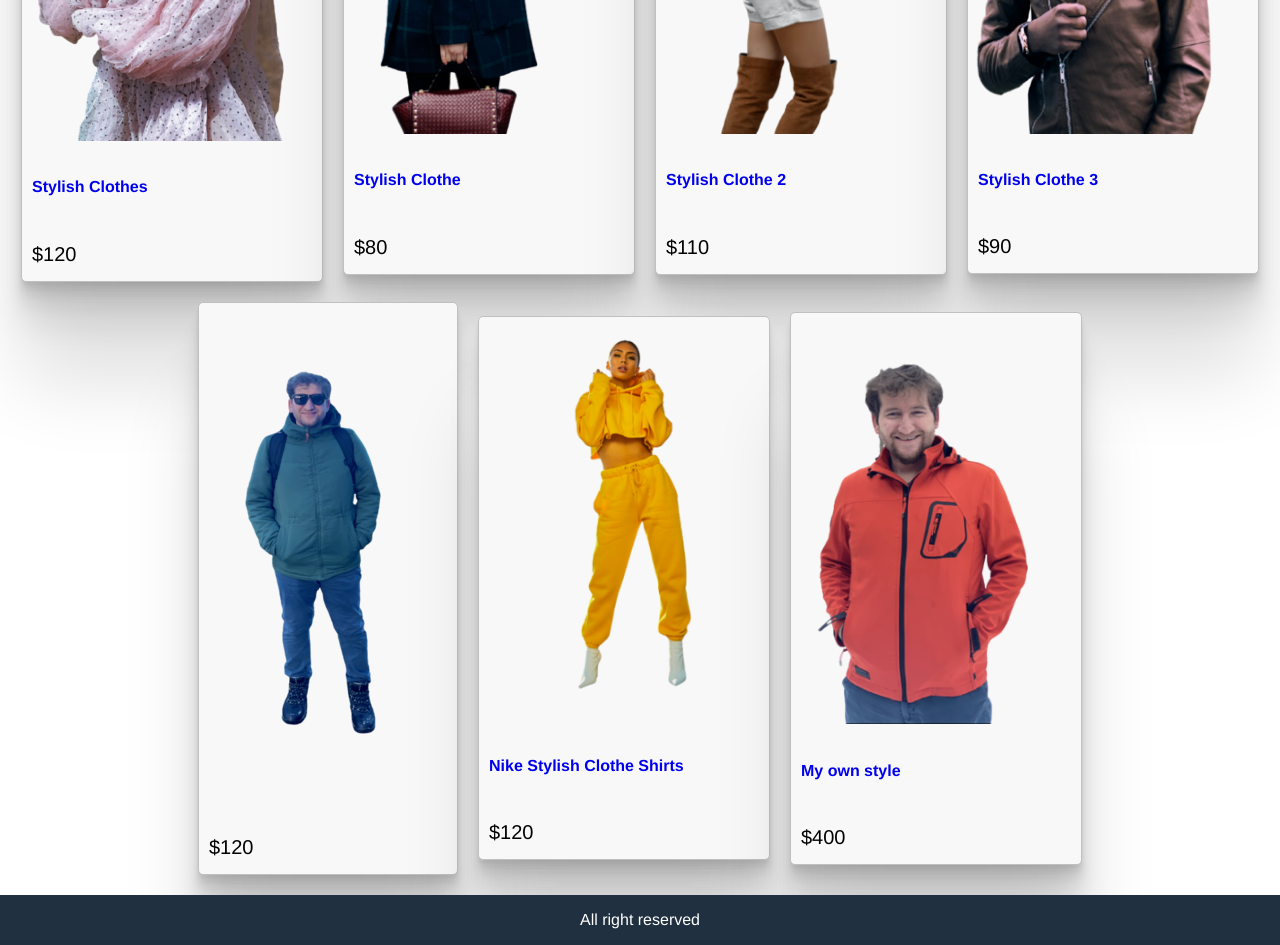
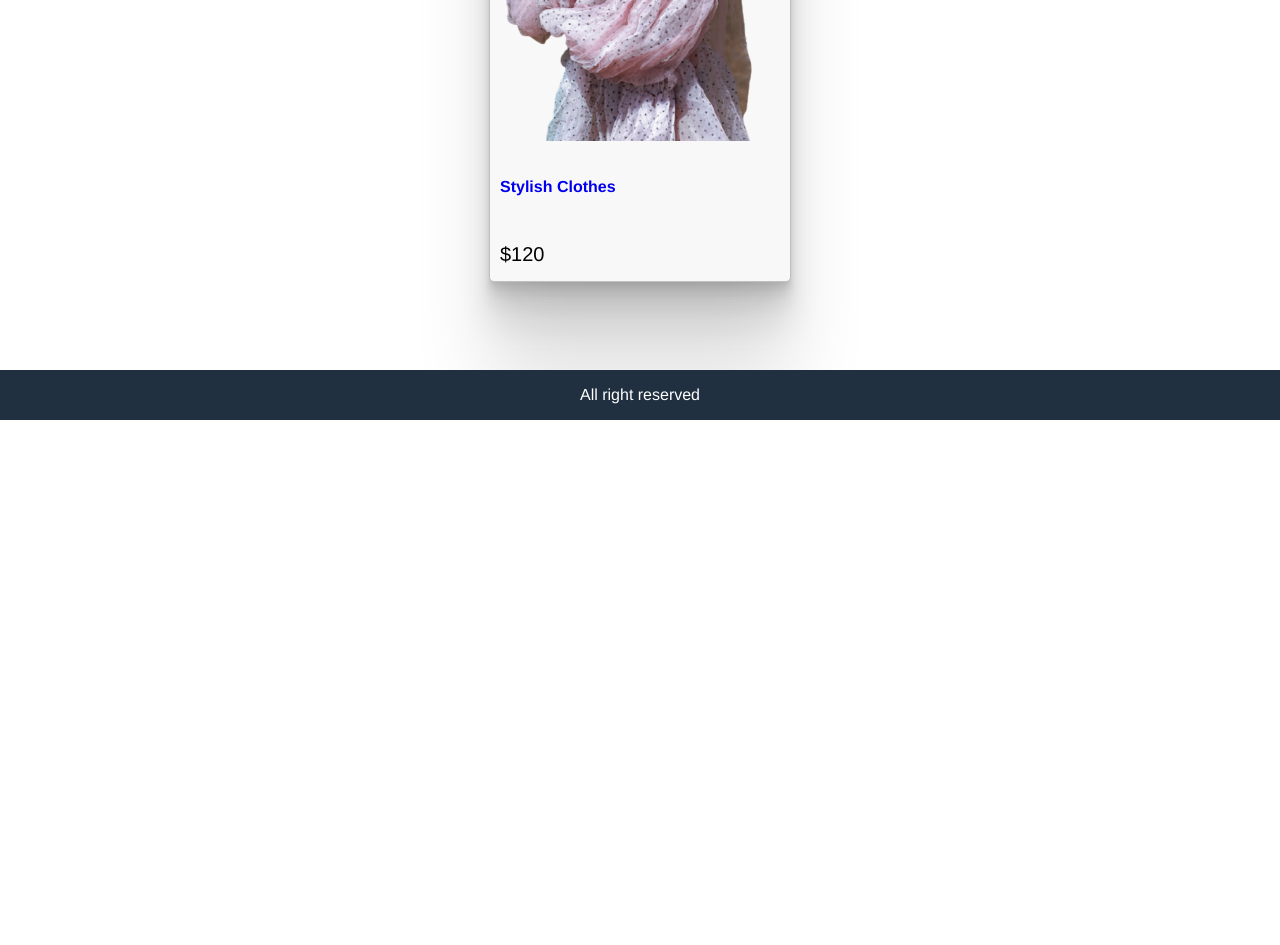
Before and after one commit to fatihkgm/EcommerceWebsite_React, a React (Create React App) app in the folder eshops/: page / in a window 1280 px wide. Shown: the part 380-1325 px from the top of the page. After the commit the page ends 800 px from the top, so only its background shows below. Built offline with nearby package versions, Linux system fonts and the light colour scheme.

Commit message:
data.js created and issue solved

```diff
--- a/eshops/src/App.js
+++ b/eshops/src/App.js
@@ -1,5 +1,4 @@
 import React from 'react';
-
 
 function App() {
   return (
@@ -30,225 +29,22 @@ function App() {
                 </a>
                 <div className="rating">
                   <span>
-                    {' '}
-                    <i className="fa fa-star"></i>{' '}
+                    <i className="fa fa-star"></i>
                   </span>
                   <span>
-                    {' '}
-                    <i className="fa fa-star"></i>{' '}
+                    <i className="fa fa-star"></i>
                   </span>
                   <span>
-                    {' '}
-                    <i className="fa fa-star"></i>{' '}
+                    <i className="fa fa-star"></i>
                   </span>
                   <span>
-                    {' '}
-                    <i className="fa fa-star"></i>{' '}
+                    <i className="fa fa-star"></i>
                   </span>
                   <span>
-                    {' '}
-                    <i className="fa fa-star"></i>{' '}
+                    <i className="fa fa-star"></i>
                   </span>
                 </div>
                 <div className="price">$120</div>
-              </div>
-            </div>
-            <div className="card">
-              <a href="product.html">
-                <img className="medium" src="img/dress2.png" alt="product" />
-              </a>
-              <div className="card-body">
-                <a href="product.html">
-                  <h2>Stylish Clothe</h2>
-                </a>
-                <div className="rating">
-                  <span>
-                    {' '}
-                    <i className="fa fa-star"></i>{' '}
-                  </span>
-                  <span>
-                    {' '}
-                    <i className="fa fa-star"></i>{' '}
-                  </span>
-                  <span>
-                    {' '}
-                    <i className="fa fa-star"></i>{' '}
-                  </span>
-                  <span>
-                    {' '}
-                    <i className="fa fa-star"></i>{' '}
-                  </span>
-                  <span>
-                    {' '}
-                    <i className="fa fa-star"></i>{' '}
-                  </span>
-                </div>
-                <div className="price">$80</div>
-              </div>
-            </div>
-            <div className="card">
-              <a href="product.html">
-                <img className="medium" src="img/dress3.png" alt="product" />
-              </a>
-              <div className="card-body">
-                <a href="product.html">
-                  <h2>Stylish Clothe 2</h2>
-                </a>
-                <div className="rating">
-                  <span>
-                    {' '}
-                    <i className="fa fa-star"></i>{' '}
-                  </span>
-                  <span>
-                    {' '}
-                    <i className="fa fa-star"></i>{' '}
-                  </span>
-                  <span>
-                    {' '}
-                    <i className="fa fa-star"></i>{' '}
-                  </span>
-                  <span>
-                    {' '}
-                    <i className="fa fa-star"></i>{' '}
-                  </span>
-                  <span>
-                    {' '}
-                    <i className="fa fa-star"></i>{' '}
-                  </span>
-                </div>
-                <div className="price">$110</div>
-              </div>
-            </div>
-            <div className="card">
-              <a href="product.html">
-                <img className="medium" src="img/dress4.png" alt="product" />
-              </a>
-              <div className="card-body">
-                <a href="product.html">
-                  <h2>Stylish Clothe 3</h2>
-                </a>
-                <div className="rating">
-                  <span>
-                    {' '}
-                    <i className="fa fa-star"></i>{' '}
-                  </span>
-                  <span>
-                    {' '}
-                    <i className="fa fa-star"></i>{' '}
-                  </span>
-                  <span>
-                    {' '}
-                    <i className="fa fa-star"></i>{' '}
-                  </span>
-                  <span>
-                    {' '}
-                    <i className="fa fa-star"></i>{' '}
-                  </span>
-                  <span>
-                    {' '}
-                    <i className="fa fa-star"></i>{' '}
-                  </span>
-                </div>
-                <div className="price">$90</div>
-              </div>
-            </div>
-            <div className="card">
-              <a href="product.html">
-                <img className="medium" src="img/dress5.png" alt="product" />
-              </a>
-              <div className="card-body">
-                <a href="product.html">
-                  <h2></h2>
-                </a>
-                <div className="rating">
-                  <span>
-                    {' '}
-                    <i className="fa fa-star"></i>{' '}
-                  </span>
-                  <span>
-                    {' '}
-                    <i className="fa fa-star"></i>{' '}
-                  </span>
-                  <span>
-                    {' '}
-                    <i className="fa fa-star"></i>{' '}
-                  </span>
-                  <span>
-                    {' '}
-                    <i className="fa fa-star"></i>{' '}
-                  </span>
-                  <span>
-                    {' '}
-                    <i className="fa fa-star"></i>{' '}
-                  </span>
-                </div>
-                <div className="price">$120</div>
-              </div>
-            </div>
-            <div className="card">
-              <a href="product.html">
-                <img className="medium" src="img/dress6.png" alt="product" />
-              </a>
-              <div className="card-body">
-                <a href="product.html">
-                  <h2>Nike Stylish Clothe Shirts</h2>
-                </a>
-                <div className="rating">
-                  <span>
-                    {' '}
-                    <i className="fa fa-star"></i>{' '}
-                  </span>
-                  <span>
-                    {' '}
-                    <i className="fa fa-star"></i>{' '}
-                  </span>
-                  <span>
-                    {' '}
-                    <i className="fa fa-star"></i>{' '}
-                  </span>
-                  <span>
-                    {' '}
-                    <i className="fa fa-star"></i>{' '}
-                  </span>
-                  <span>
-                    {' '}
-                    <i className="fa fa-star-half-o"></i>{' '}
-                  </span>
-                </div>
-                <div className="price">$120</div>
-              </div>
-            </div>
-            <div className="card">
-              <a href="product.html">
-                <img className="medium" src="img/dress7.png" alt="product" />
-              </a>
-              <div className="card-body">
-                <a href="product.html">
-                  <h2>My own style</h2>
-                </a>
-                <div className="rating">
-                  <span>
-                    {' '}
-                    <i className="fa fa-star"></i>{' '}
-                  </span>
-                  <span>
-                    {' '}
-                    <i className="fa fa-star"></i>{' '}
-                  </span>
-                  <span>
-                    {' '}
-                    <i className="fa fa-star"></i>{' '}
-                  </span>
-                  <span>
-                    {' '}
-                    <i className="fa fa-star"></i>{' '}
-                  </span>
-                  <span>
-                    {' '}
-                    <i className="fa fa-star-o"></i>{' '}
-                  </span>
-                </div>
-                <div className="price">$400</div>
               </div>
             </div>
           </div>
```
Also changed, not shown: eshops/src/data.js (added, +70 -0 lines).
